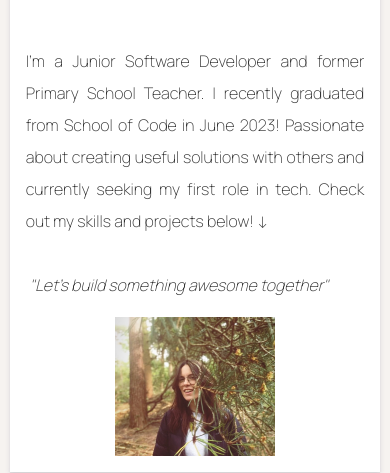
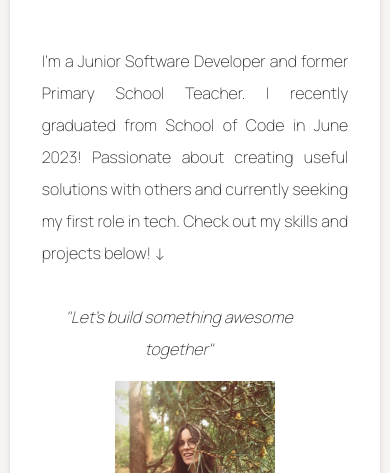
Before and after one commit to alicefirminger/portfolio, a plain HTML site: page index.html in a window 390 px wide. Shown: the part 371-844 px from the top of the page. Drawn offline with Linux system fonts and the light colour scheme.

Commit message:
changed padding on about text

```diff
--- a/styles.css
+++ b/styles.css
@@ -335,7 +335,7 @@ body {
 	text-align: justify;
 }
 .about-text-container {
-	padding: 0 1rem 1rem 1rem;
+	padding: 0 6rem 1rem 6rem;
 	display: flex;
 	flex-direction: column;
 	align-items: center;
@@ -576,4 +576,8 @@ section {
 		color: white;
 		font-size: 3vw;
 	}
+
+	.about-text-container {
+		padding: 0 2rem 1rem 2rem;
+	}
 }
```
